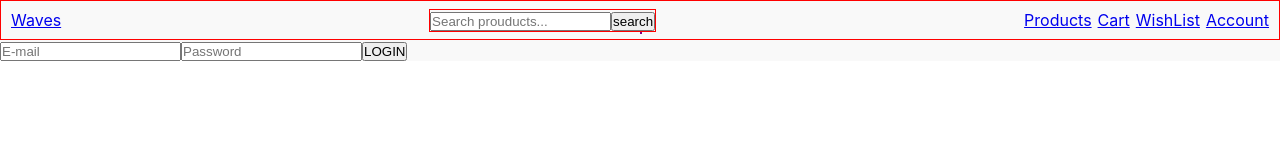
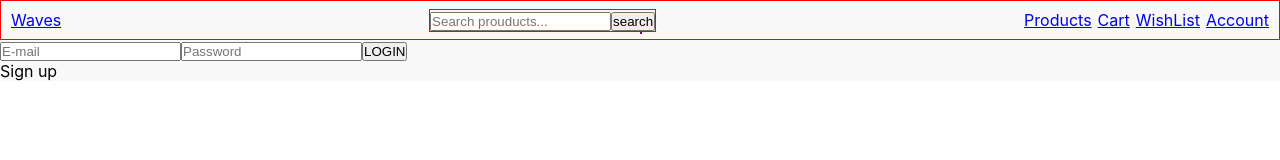
Before and after one commit to abhinashbhengra/Waves-Ecommerce, a React (Create React App) app: page /login in a window 1280 px wide. Shown: the top 160 px of the page. Built offline with nearby package versions, Linux system fonts and the light colour scheme; what miragejs would draw is missing.

Commit message:
refactor:Login

```diff
--- a/src/pages/login/Login.jsx
+++ b/src/pages/login/Login.jsx
@@ -1,6 +1,7 @@
 import { useContext, useState } from "react";
 import { Navbar } from "../../components/navbar/Navbar";
 import { AuthContext } from "../../context/AuthContext";
+import { useNavigate } from "react-router-dom";
 
 export const Login = () => {
   const { handleLogin } = useContext(AuthContext);
@@ -8,6 +9,8 @@ export const Login = () => {
     email: "",
     password: "",
   });
+
+  const navigate = useNavigate();
 
   const handleLoginClick = (e) => {
     e.preventDefault();
@@ -37,6 +40,7 @@ export const Login = () => {
           }
         />
         <button type="submit">LOGIN</button>
+        <p onClick={() => navigate()}>Sign up</p>
       </form>
     </>
   );
```
